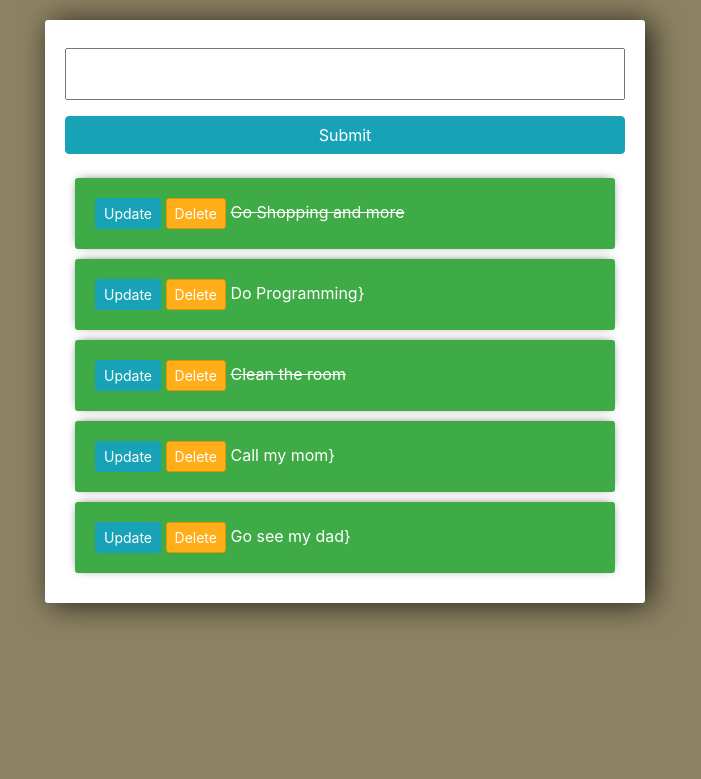
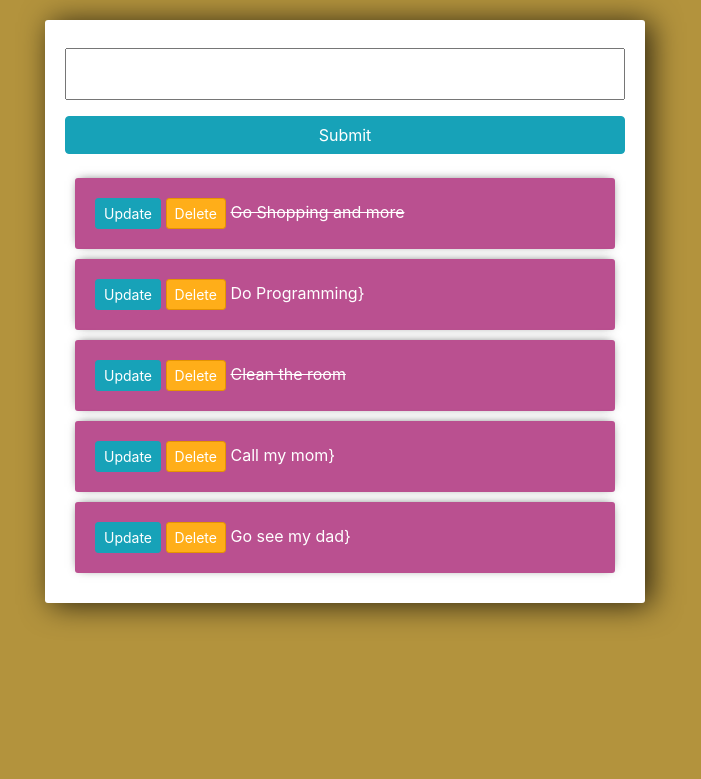
Before and after one commit to Pinky-alt-spec/Todo, a Django app: template todo_list/templates/todo_list/list.html in a window 1280 px wide. Shown: the top 779 px of the page, without its empty margins (295-996 px from the left). Run offline with Django 3.2, Linux system fonts and the light colour scheme; the template is opened without the code that fills it: values that come from a table or form of the project are taken from there, others are empty; data comes from the database, SQL or seed files in the repository; form fields are guessed from the names that the template uses; parts of the project's set-up code (start-up, migrations or seed data) failed here and were passed over; some libraries are stand-ins or nearby versions.

Commit message:
Update list.html

```diff
--- a/todo_list/templates/todo_list/list.html
+++ b/todo_list/templates/todo_list/list.html
@@ -2,7 +2,7 @@
   <link rel="stylesheet" href="https://stackpath.bootstrapcdn.com/bootstrap/4.3.1/css/bootstrap.min.css" integrity="sha384-ggOyR0iXCbMQv3Xipma34MD+dH/1fQ784/j6cY/iJTQUOhcWr7x9JvoRxT2MZw1T" crossorigin="anonymous">
   <style>
      body{
-        background-color: #8c8263;
+        background-color: #b3933d;
      }
 
      input{
@@ -13,7 +13,7 @@
      }
 
      .submit{
-        background-color: #b38d36;
+        background-color: #67ba50;
      }
 
      .center-column{
@@ -26,7 +26,7 @@
      }
 
      .item-row{
-        background-color: #3fab46;
+        background-color: #ba5090;
         margin:10px;
         padding: 20px;
         border-radius: 3px;
```
